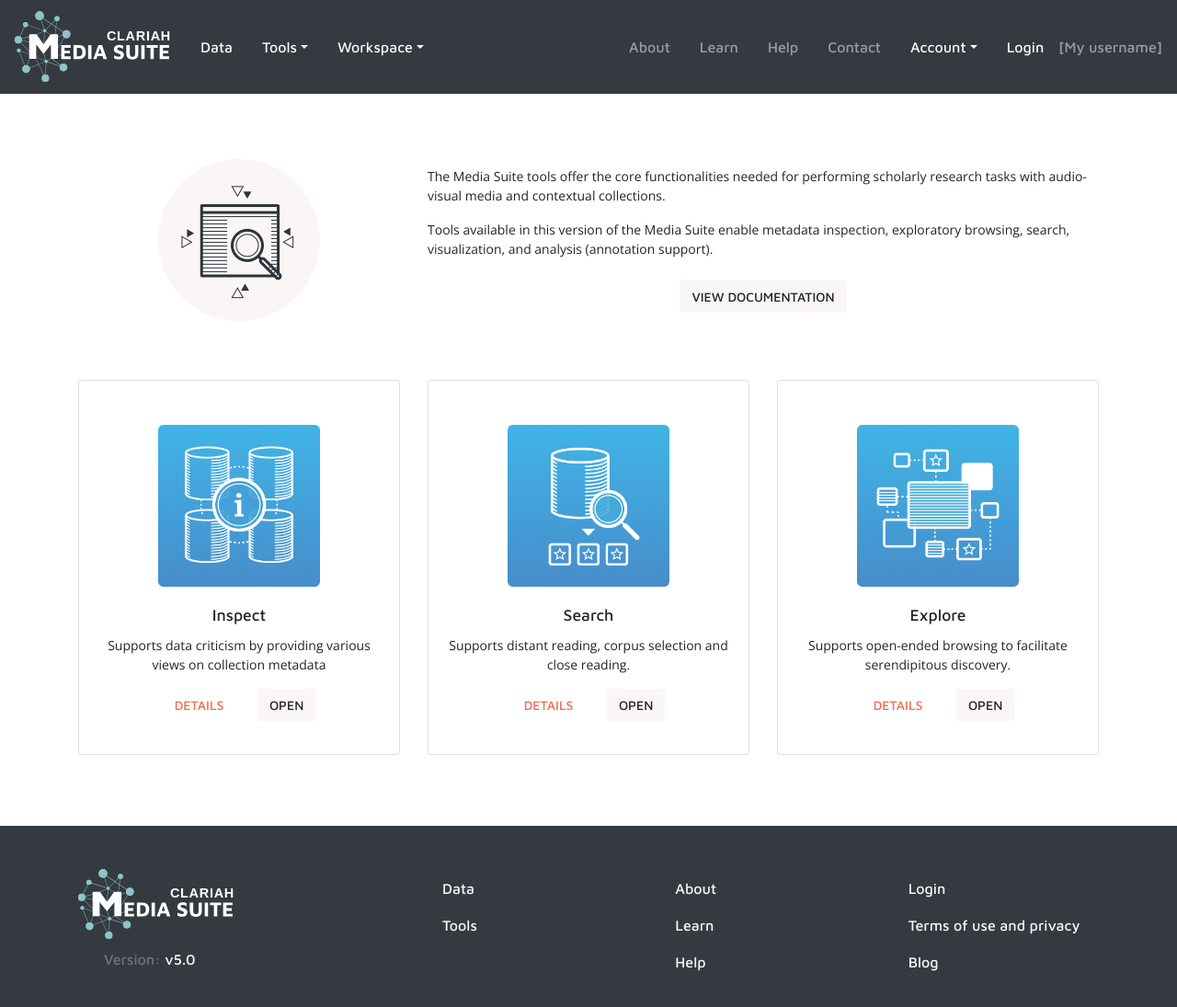
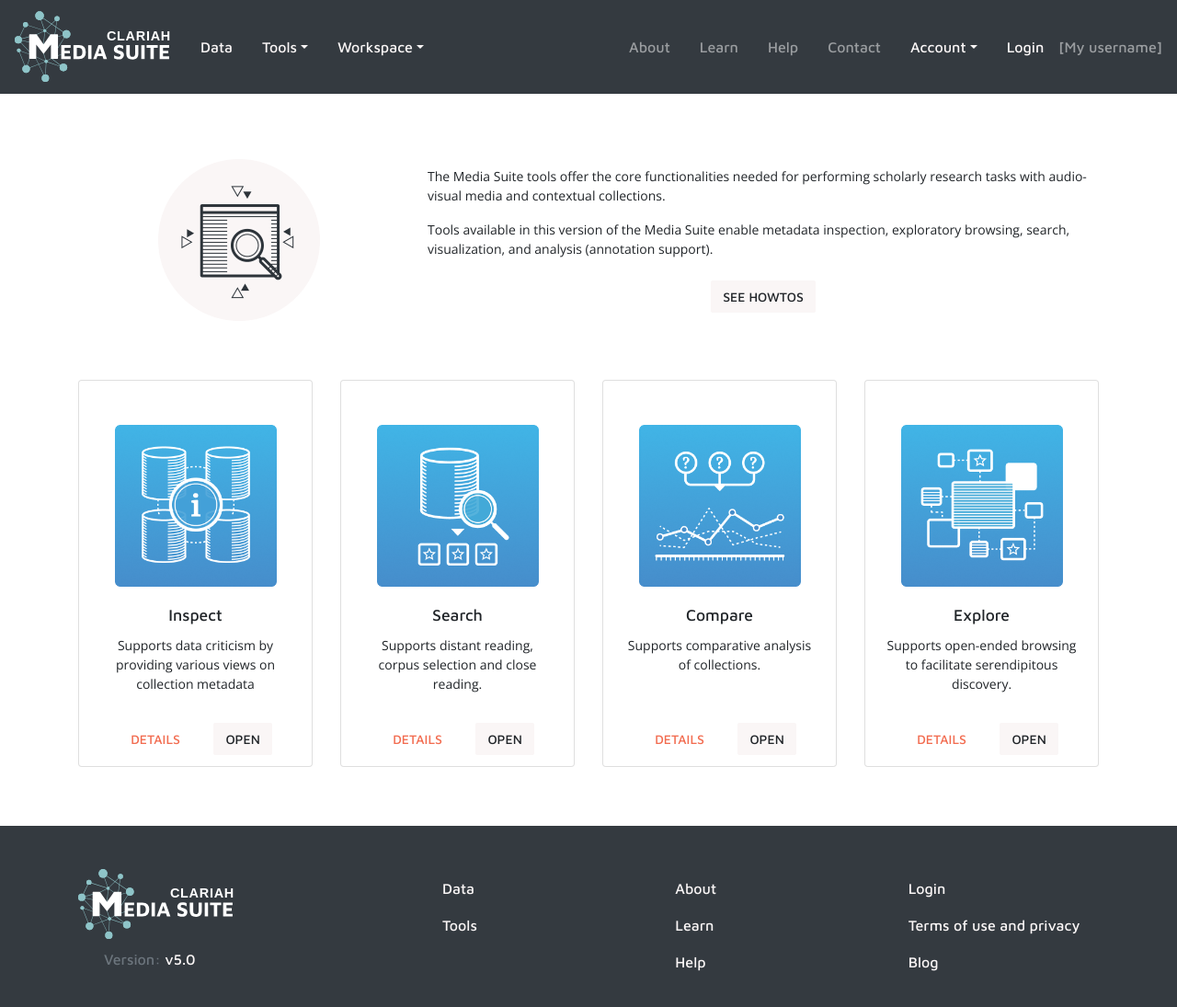
Before and after one commit to roelandordelman/mediasuite-website, a Jekyll site: the page built from tools.markdown, in a window 1280 px wide and 1119 px high. Shown: the top 1095 px of the window at 92% size. Built offline with Jekyll 4.4.1, drawn with Linux system fonts in a browser that asks for light colours; comment, search, counter and statistics services are not loaded.

Commit message:
Update tools info page

```diff
--- a/_layouts/tools.html
+++ b/_layouts/tools.html
@@ -8,42 +8,55 @@
 			<div class="col-md-8 pt-2">
 				{{ content }}
 				<p class="text-center pt-2">
-					<a href="{{ '/documentation/howtos' | relative_url }}" class="btn btn-light text-uppercase">View documentation</a>
+					<a href="{{ '/documentation/howtos' | relative_url }}" class="btn btn-light text-uppercase">See Howtos</a>
 				</p>
 			</div>
 		</div>
 		<div class="card-deck d-flex justify-content-center my-3">
 			<div class="card text-center">
-				<img src="{{ '/assets/img/icon-inspect.png' | relative_url }}" width="176" class="mx-auto mt-5" alt="Collection inspector">
+				<a href="{{ '/tool/collection-inspector' | relative_url }}"><img src="{{ '/assets/img/icon-inspect.png' | relative_url }}" width="176" class="mx-auto mt-5" alt="Collection inspector"></a>
 				<div class="card-body">
 					<h5 class="card-title">Inspect</h5>
 					<p class="card-text">Supports data criticism by providing various views on collection metadata</p>
-					<p>
-						<a href="#" class="card-link btn btn-link text-uppercase">Details</a>
-						<a href="#" class="card-link btn btn-light text-uppercase">Open</a>
-					</p>
+				</div>
+				<div class="card-footer border-0 bg-transparent">
+					<a href="{{ '/documentation/howtos/collection-inspector' | relative_url }}" class="card-link btn btn-link text-uppercase">Details</a>
+					<a href="{{ '/tool/collection-inspector' | relative_url }}" class="card-link btn btn-light text-uppercase">Open</a>
 				</div>
 			</div>
 			<div class="card text-center">
-				<img src="{{ '/assets/img/icon-search.png' | relative_url }}" width="176" class="mx-auto mt-5" alt="Basic faceted search">
+				<a href="{{ '/tool/single-search' | relative_url }}"><img src="{{ '/assets/img/icon-search.png' | relative_url }}" width="176" class="mx-auto mt-5" alt="Basic faceted search"></a>
 				<div class="card-body">
 					<h5 class="card-title">Search</h5>
 					<p class="card-text">Supports distant reading, corpus selection and close reading.</p>
-					<p>
-						<a href="#" class="card-link btn btn-link text-uppercase">Details</a>
-						<a href="#" class="card-link btn btn-light text-uppercase">Open</a>
-					</p>
+				</div>
+				<div class="card-footer border-0 bg-transparent">
+					<a href="{{ '/documentation/howtos/single-search' | relative_url }}" class="card-link btn btn-link text-uppercase">Details</a>
+					<a href="{{ '/tool/single-search' | relative_url }}" class="card-link btn btn-light text-uppercase">Open</a>
 				</div>
 			</div>
+			<!-- if user != None and user.id != 'ANONYMOUS' -->
 			<div class="card text-center">
-				<img src="{{ '/assets/img/icon-explore.png' | relative_url }}" width="176" class="mx-auto mt-5" alt="Exploratory browser">
+				<a href="{{ '/tool/query-comparison' | relative_url }}"><img src="{{ '/assets/img/icon-compare.png' | relative_url }}" width="176" class="mx-auto mt-5" alt="Comparative search"></a>
+				<div class="card-body">
+					<h5 class="card-title">Compare</h5>
+					<p class="card-text">Supports comparative analysis of collections.</p>
+				</div>
+				<div class="card-footer border-0 bg-transparent">
+					<a href="{{ '/documentation/howtos/query-comparison' | relative_url }}" class="card-link btn btn-link text-uppercase">Details</a>
+					<a href="{{ '/tool/query-comparison' | relative_url }}" class="card-link btn btn-light text-uppercase">Open</a>
+				</div>
+			</div>
+			<!-- endif  -->
+			<div class="card text-center">
+				<a href="{{ '/tool/exploratory-search' | relative_url }}"><img src="{{ '/assets/img/icon-explore.png' | relative_url }}" width="176" class="mx-auto mt-5" alt="Exploratory browser"></a>
 				<div class="card-body">
 					<h5 class="card-title">Explore</h5>
 					<p class="card-text">Supports open-ended browsing to facilitate serendipitous discovery.</p>
-					<p>
-						<a href="#" class="card-link btn btn-link text-uppercase">Details</a>
-						<a href="#" class="card-link btn btn-light text-uppercase">Open</a>
-					</p>
+				</div>
+				<div class="card-footer border-0 bg-transparent">
+					<a href="{{ '/documentation/howtos/exploratory-search' | relative_url }}" class="card-link btn btn-link text-uppercase">Details</a>
+					<a href="{{ '/tool/exploratory-search' | relative_url }}" class="card-link btn btn-light text-uppercase">Open</a>
 				</div>
 			</div>
 		</div>
```
Also changed, not shown: assets/img/icon-compare.png (added).
